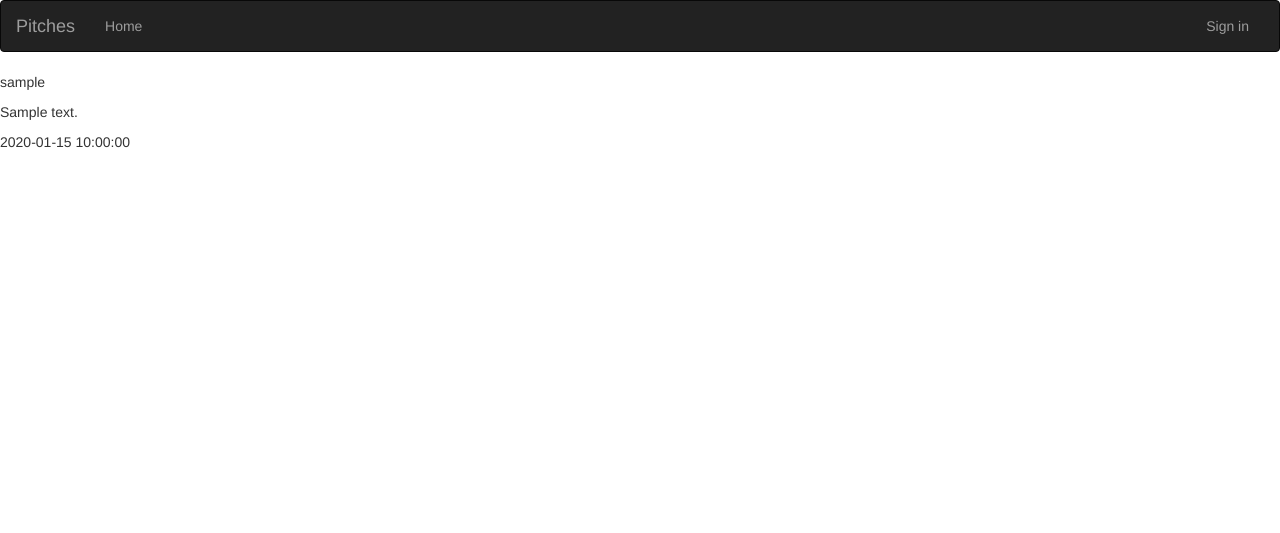
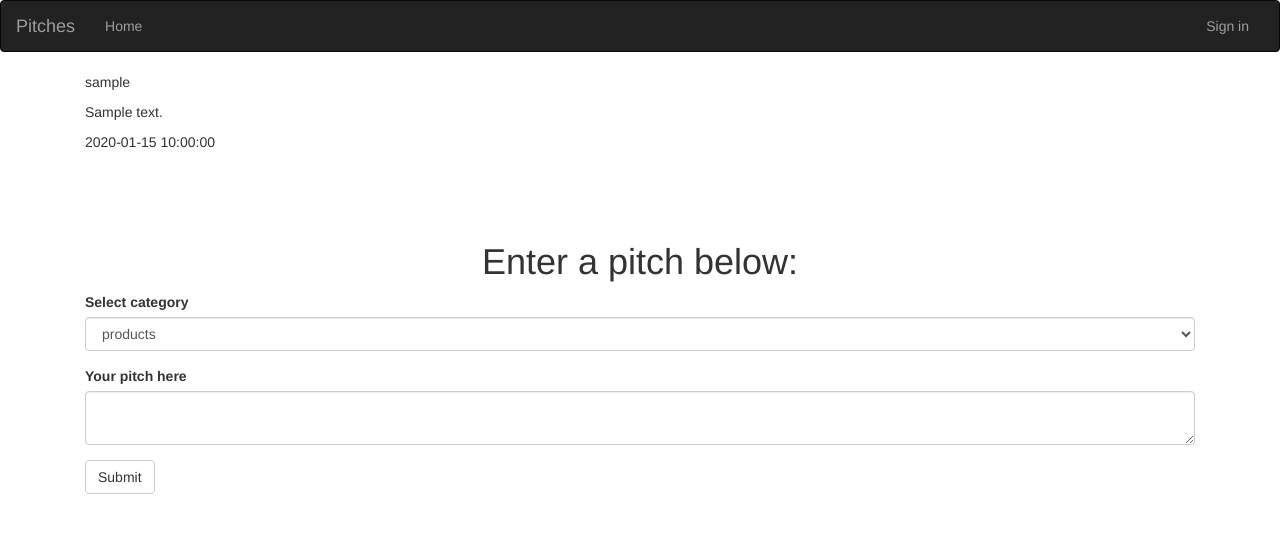
Before and after one commit to nyamzy/Pitches, a Flask app: template app/templates/vows.html in a window 1280 px wide. Shown: the top 533 px of the page. Run offline with Flask 2, Linux system fonts and the light colour scheme; the template is opened without the code that fills it: values that come from a table or form of the project are taken from there, others are empty; tables that the repository leaves empty hold one stand-in row (values such as "Sample post"); some libraries are stand-ins or nearby versions.

Commit message:
edit the category templates

```diff
--- a/app/templates/comment.html
+++ b/app/templates/comment.html
@@ -3,6 +3,10 @@
 
 {% block content %}
     <div class="container">
+        <div class = "col-md-8">
+            <h3>{{pitch.category}}</h3>
+            <p>{{pitch.text}}</p>
+        </div>
         <div class="col-md-4">
             {{wtf.quick_form(comment_form)}}
         </div>
--- a/app/templates/index.html
+++ b/app/templates/index.html
@@ -11,7 +11,7 @@
                 <div class="card-body">
                   <h5 class="card-title">Jokes</h5>
                   <p class="card-text">Get your quick jokes here</p>
-                  <a href="/jokes" class="btn btn-primary">View jokes</a>
+                  <a href="{{url_for('main.jokes')}}" class="btn btn-primary">View jokes</a>
                 </div>
               </div>
         </div>
@@ -21,7 +21,7 @@
                 <div class="card-body">
                   <h5 class="card-title">Product</h5>
                   <p class="card-text">All the best product pitches in the world.</p>
-                  <a href="/product" class="btn btn-primary">View product pitches</a>
+                  <a href="{{url_for('main.product')}}" class="btn btn-primary">View product pitches</a>
                 </div>
               </div>
         </div>
@@ -31,7 +31,7 @@
                 <div class="card-body">
                   <h5 class="card-title">Vows</h5>
                   <p class="card-text">Sweep your loved ones off their feet with these cool vows.</p>
-                  <a href="/vows" class="btn btn-primary">View vows</a>
+                  <a href="{{url_for('main.vows')}}" class="btn btn-primary">View vows</a>
                 </div>
               </div>
         </div>
--- a/app/templates/vows.html
+++ b/app/templates/vows.html
@@ -1,9 +1,26 @@
 {% extends 'base.html' %}
+{% import 'bootstrap/wtf.html' as wtf %}
 
 {% block content %}
-    {% for vow in vows %}
-        <p>{{vow.user_pitch.username}}</p>
-        <p>{{vow.text}}</p>
-        <p>{{vow.posted}}</p>
-    {% endfor %}
+    <div class="container">
+        <div class="col-md-8">
+            {% for vow in vows %}
+                <p>{{vow.user_pitch.username}}</p>
+                <p>{{vow.text}}</p>
+                <p>{{vow.posted}}</p>
+
+            {% endfor %}
+
+        </div>
+    </div>
+    <br>
+    <br>
+    <br>
+    <div class="container">
+        <h1 class="text-center">Enter a pitch below:</h1>
+        <div class="col-md-12">
+            {{wtf.quick_form(form)}}
+        </div>
+    </div>
+
 {% endblock %}
```
Also changed, not shown: app/templates/jokes.html (+21 -5 lines), app/templates/product.html (+21 -5 lines).
